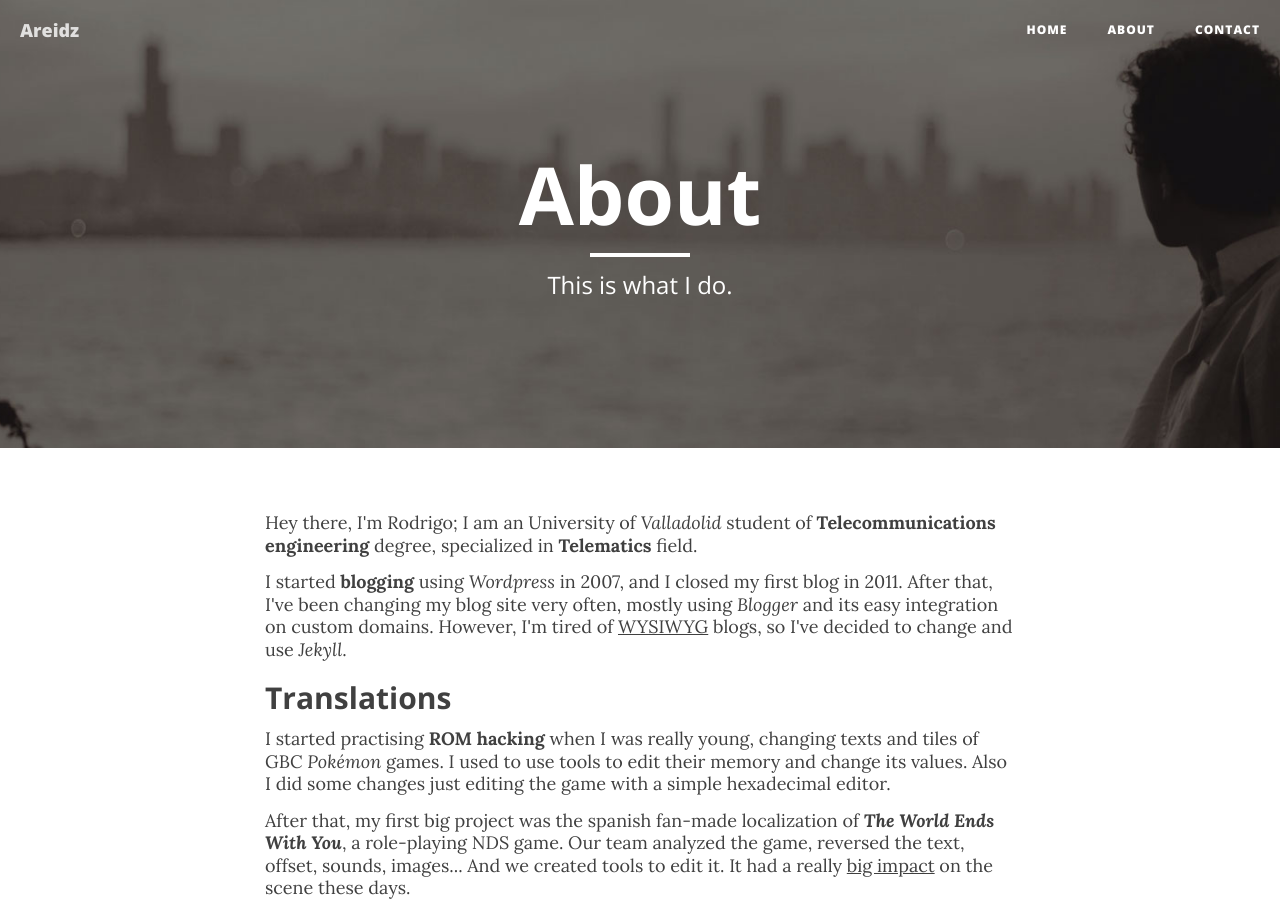
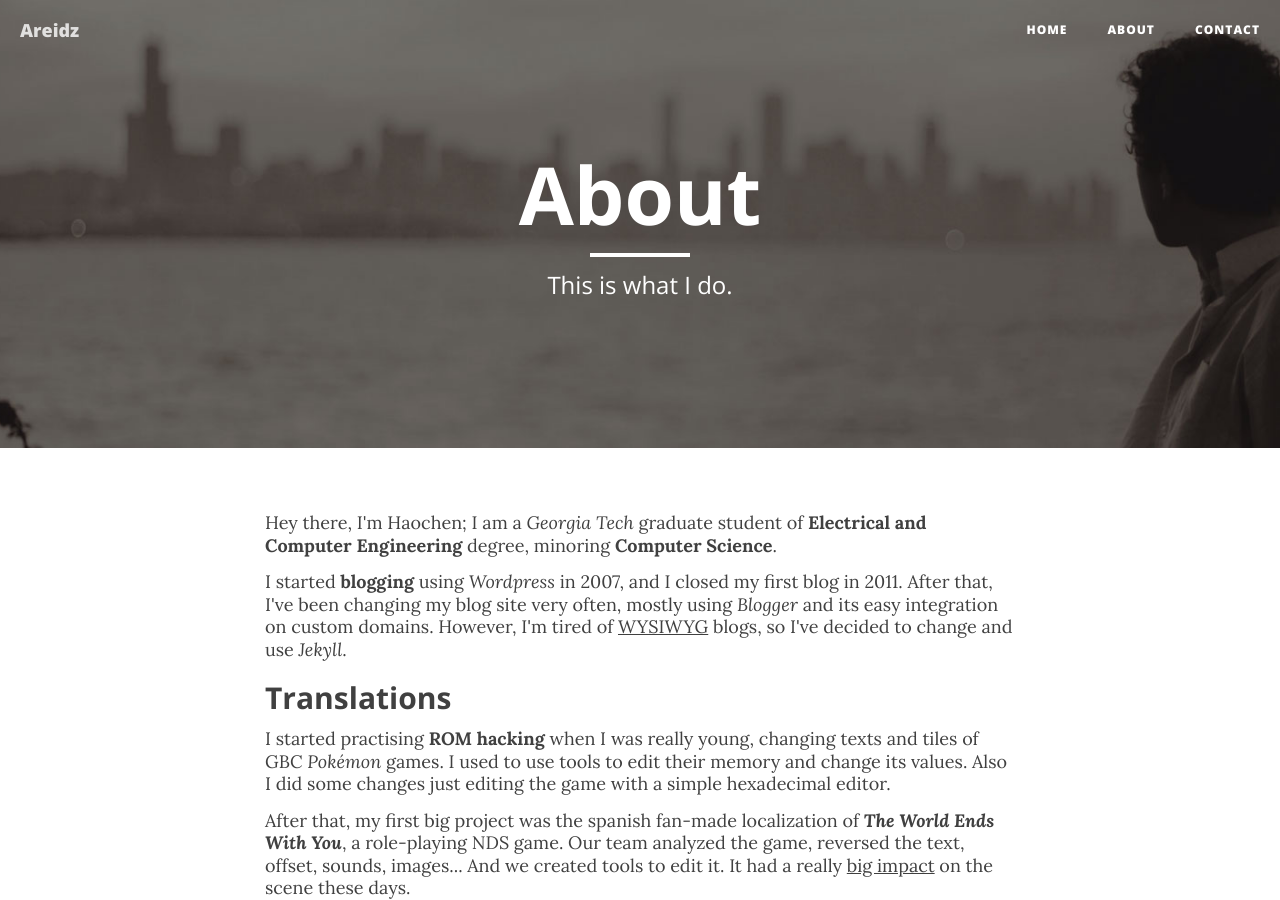
Before and after one commit to ru7dy/ru7dy.github.io, a Jekyll site: the page built from about.html, in a window 1280 px wide and 900 px high. Built offline with Jekyll 4.4.1, drawn with Linux system fonts in a browser that asks for light colours; nearby versions of some CDN libraries.

Commit message:
change baseurl and change about.html

```diff
--- a/_config.yml
+++ b/_config.yml
@@ -3,7 +3,7 @@ title: Areidz
 header-img: img/home-bg-1.jpg
 email: areidz@areidz.me
 description: "Thoughts, ROM Hacking, Reverse Engineering and everything related."
-baseurl: ""
+baseurl: "/"
 url: "http://areidz.me"
 twitter_username: Areidz
 github_username:  Areidz
--- a/about.html
+++ b/about.html
@@ -5,7 +5,7 @@ description: "This is what I do."
 header-img: "img/about-bg.jpg"
 ---
 
-<p>Hey there, I'm Rodrigo; I am an University of <i>Valladolid</i> student of <b>Telecommunications engineering</b> degree, specialized in <b>Telematics</b> field. </p>
+<p>Hey there, I'm Haochen; I am a <i>Georgia Tech</i> graduate student of <b>Electrical and Computer Engineering</b> degree, minoring <b>Computer Science</b>. </p>
 
 <p>I started <b>blogging</b> using <i>Wordpress</i> in 2007, and I closed my first blog in 2011. After that, I've been changing my blog site very often, mostly using <i>Blogger</i> and its easy integration on custom domains. However, I'm tired of <a href="urbandictionary.com/define.php?term=WYSIWYG">WYSIWYG</a> blogs, so I've decided to change and use <i>Jekyll</i>. </p>
 
```
